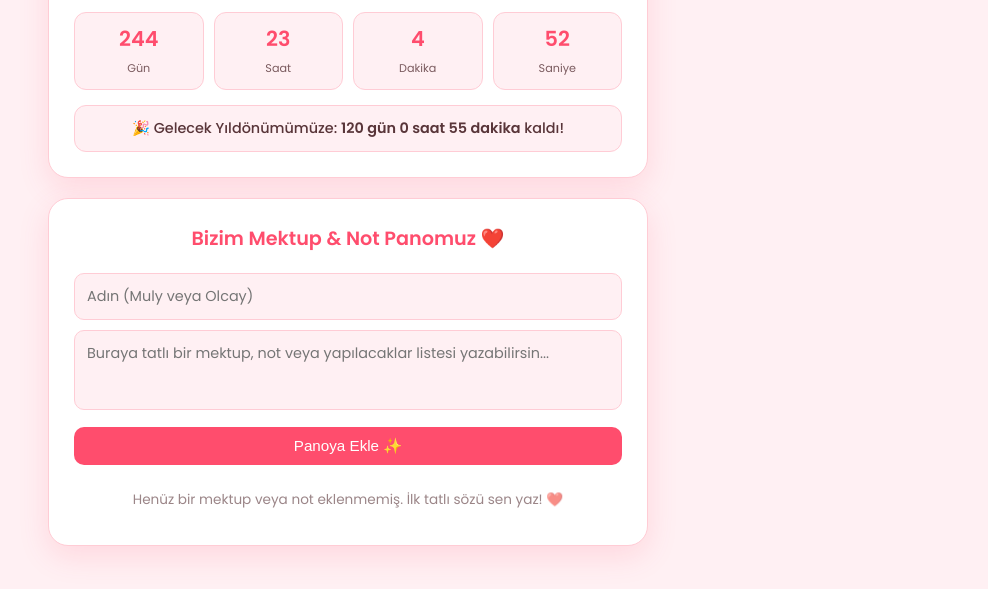
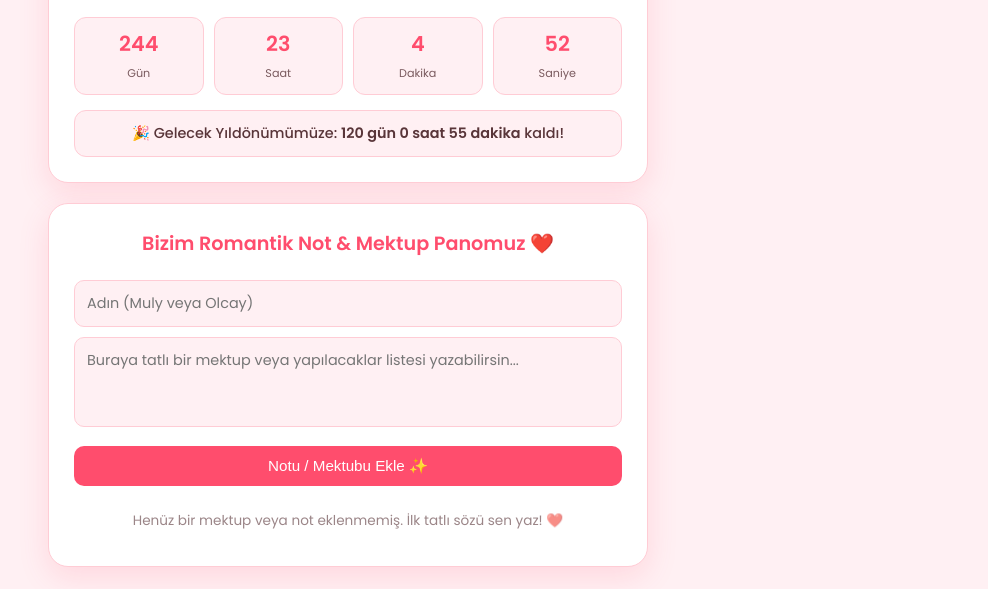
Before and after one commit to lastshadow1907-creator/web, a plain HTML site: page index.html in a window 1280 px wide. Shown: the part 211-800 px from the top of the page, without its empty margins (292-1280 px from the left). Drawn offline with Linux system fonts and the light colour scheme.

Commit message:
index.html

```diff
--- a/index.html
+++ b/index.html
@@ -51,7 +51,7 @@
             background: var(--card-bg);
             border: 2px solid var(--border-color);
             color: var(--text-color);
-            padding: 8px 12px;
+            padding: 8px 14px;
             border-radius: 50px;
             cursor: pointer;
             font-weight: 500;
@@ -66,7 +66,7 @@
             display: flex;
             flex-direction: column;
             gap: 20px;
-            margin-top: 45px;
+            margin-top: 50px;
         }
 
         .card {
@@ -87,8 +87,9 @@
 
         h3 {
             color: var(--accent-color);
-            margin-bottom: 10px;
+            margin-bottom: 12px;
             font-size: 1.2rem;
+            font-weight: 600;
         }
 
         p {
@@ -146,7 +147,7 @@
         }
 
         textarea {
-            height: 80px;
+            height: 90px;
             resize: none;
         }
 
@@ -154,11 +155,11 @@
             background-color: var(--accent-color);
             color: white;
             border: none;
-            padding: 10px 20px;
+            padding: 11px 20px;
             border-radius: 10px;
             cursor: pointer;
             font-weight: 500;
-            margin-top: 10px;
+            margin-top: 12px;
             width: 100%;
             font-size: 0.95rem;
         }
@@ -213,12 +214,12 @@
             </div>
         </div>
 
-        <!-- Site İçi Ortak Mektup ve Not Panosu -->
+        <!-- Site İçi Mektup ve Not Panosu -->
         <div class="card">
-            <h3>Bizim Mektup & Not Panomuz ❤️</h3>
+            <h3>Bizim Romantik Not & Mektup Panomuz ❤️</h3>
             <input type="text" id="senderName" placeholder="Adın (Muly veya Olcay)">
-            <textarea id="noteInput" placeholder="Buraya tatlı bir mektup, not veya yapılacaklar listesi yazabilirsin..."></textarea>
-            <button class="primary-btn" onclick="addMessage()">Panoya Ekle ✨</button>
+            <textarea id="noteInput" placeholder="Buraya tatlı bir mektup veya yapılacaklar listesi yazabilirsin..."></textarea>
+            <button class="primary-btn" onclick="addMessage()">Notu / Mektubu Ekle ✨</button>
 
             <div class="message-list" id="messageList">
                 <!-- Yazılanlar doğrudan sitede liste halinde görünecek -->
@@ -277,7 +278,7 @@
 
         // Pano Mesajlarını Yönetme
         function loadMessages() {
-            const messages = JSON.parse(localStorage.getItem("romanticMessages")) || [];
+            const messages = JSON.parse(localStorage.getItem("finalRomanticBoard")) || [];
             const listContainer = document.getElementById("messageList");
             listContainer.innerHTML = "";
 
@@ -303,9 +304,9 @@
                 return;
             }
 
-            const messages = JSON.parse(localStorage.getItem("romanticMessages")) || [];
+            const messages = JSON.parse(localStorage.getItem("finalRomanticBoard")) || [];
             messages.unshift({ name: name, text: text });
-            localStorage.setItem("romanticMessages", JSON.stringify(messages));
+            localStorage.setItem("finalRomanticBoard", JSON.stringify(messages));
 
             document.getElementById("noteInput").value = "";
             loadMessages();
```
